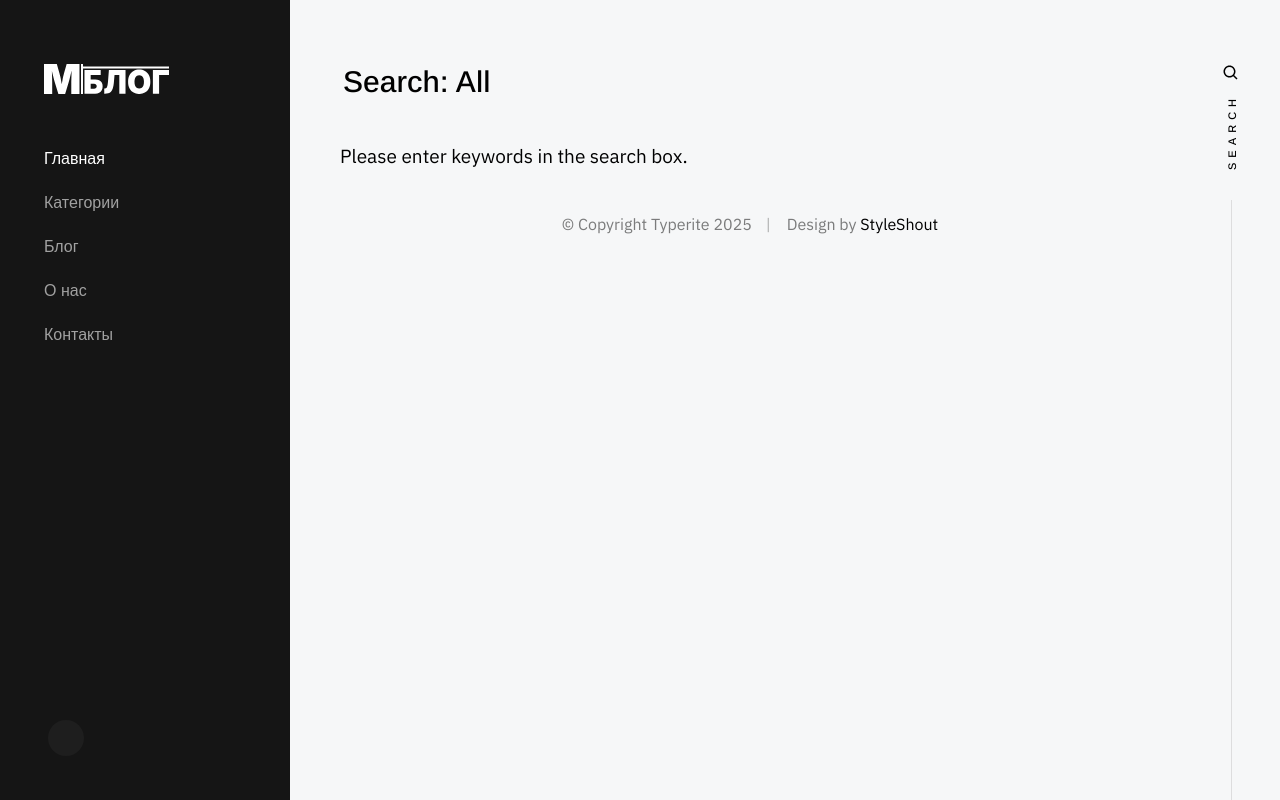
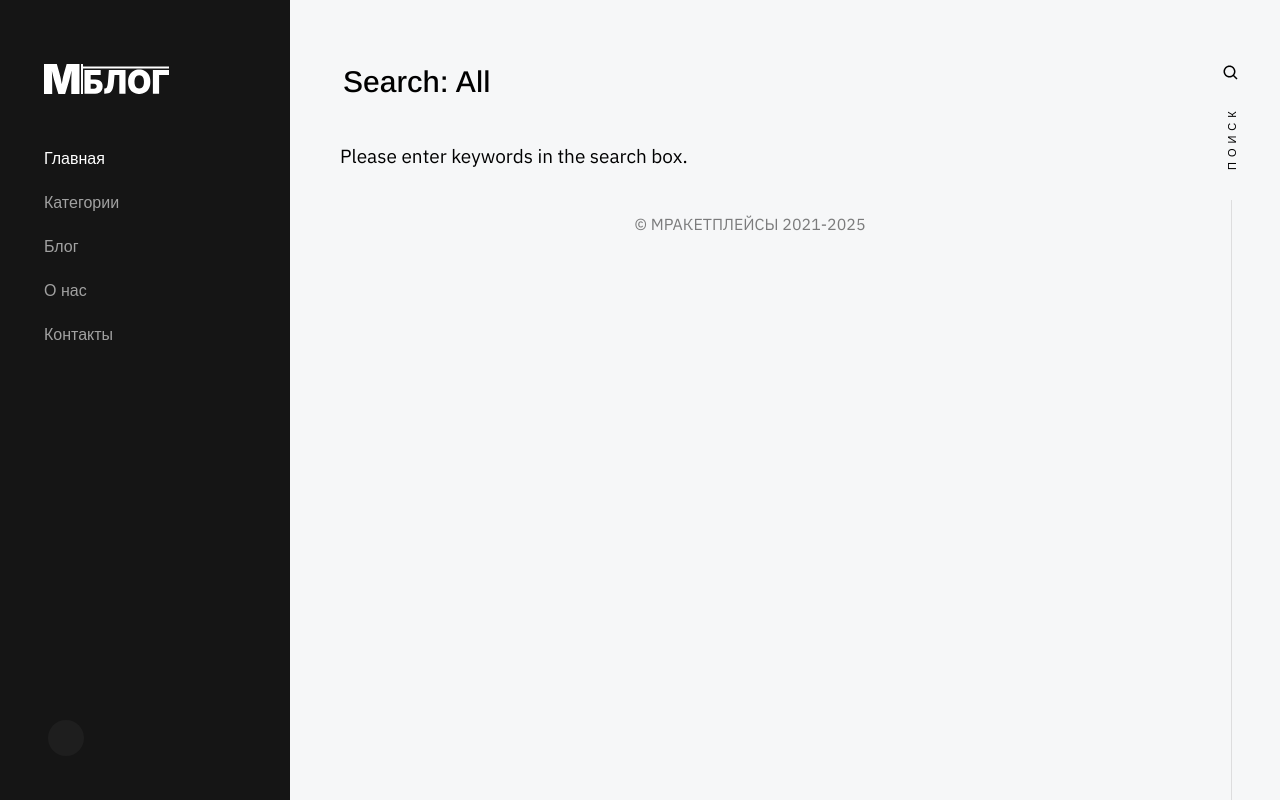
Before and after one commit to E11enses/Mraketplace_new, a PHP site: page /blog/search.php in a window 1280 px wide. Run offline with PHP 8.4, Linux system fonts and the light colour scheme.

Commit message:
changing dates

```diff
--- a/blog/inc/footer.php
+++ b/blog/inc/footer.php
@@ -2,8 +2,7 @@
   <div class="row">
     <div class="column large-full footer__content">
       <div class="footer__copyright">
-        <span>© Copyright Typerite <?= date('Y') ?></span>
-        <span>Design by <a href="https://www.styleshout.com/">StyleShout</a></span>
+        <span>© МРАКЕТПЛЕЙСЫ 2021-2025</span>
       </div>
     </div>
   </div>
--- a/blog/inc/header.php
+++ b/blog/inc/header.php
@@ -1,5 +1,5 @@
 <!DOCTYPE html>
-<html class="no-js" lang="en">
+<html class="no-js" lang="ru_RU">
 <head>
   <meta charset="UTF-8">
     <meta name="viewport" content="width=device-width, initial-scale=1.0">
@@ -99,7 +99,7 @@
             <!-- search modal trigger -->
             <a href="#0" class="search-trigger">
                 <svg xmlns="http://www.w3.org/2000/svg" width="24" height="24" viewBox="0 0 24 24" style="fill:rgba(0, 0, 0, 1);transform:;-ms-filter:"><path d="M10,18c1.846,0,3.543-0.635,4.897-1.688l4.396,4.396l1.414-1.414l-4.396-4.396C17.365,13.543,18,11.846,18,10 c0-4.411-3.589-8-8-8s-8,3.589-8,8S5.589,18,10,18z M10,4c3.309,0,6,2.691,6,6s-2.691,6-6,6s-6-2.691-6-6S6.691,4,10,4z"></path></svg>
-                <span>Search</span>
+                <span>Поиск</span>
             </a>
             <span class="search-line"></span>
 
--- a/blog/inc/pagination.php
+++ b/blog/inc/pagination.php
@@ -3,7 +3,7 @@
   <div class="column large-full">
     <nav class="pgn"><ul>
       <?php if ($pager['page'] > 1): ?>
-        <li><a class="pgn__prev" href="?<?= http_build_query(array_merge($_GET, ['page'=>$pager['page']-1])) ?>">Prev</a></li>
+        <li><a class="pgn__prev" href="?<?= http_build_query(array_merge($_GET, ['page'=>$pager['page']-1])) ?>">Предыдущие</a></li>
       <?php endif; ?>
       <?php for ($i=1;$i<=$pager['pages'];$i++): ?>
         <?php if ($i == $pager['page']): ?>
@@ -13,7 +13,7 @@
         <?php endif; ?>
       <?php endfor; ?>
       <?php if ($pager['page'] < $pager['pages']): ?>
-        <li><a class="pgn__next" href="?<?= http_build_query(array_merge($_GET, ['page'=>$pager['page']+1])) ?>">Next</a></li>
+        <li><a class="pgn__next" href="?<?= http_build_query(array_merge($_GET, ['page'=>$pager['page']+1])) ?>">Следующие</a></li>
       <?php endif; ?>
     </ul></nav>
   </div>
```
Also changed, not shown: blog/inc/functions.php (+15 -0 lines), blog/index.php (+5 -5 lines).
